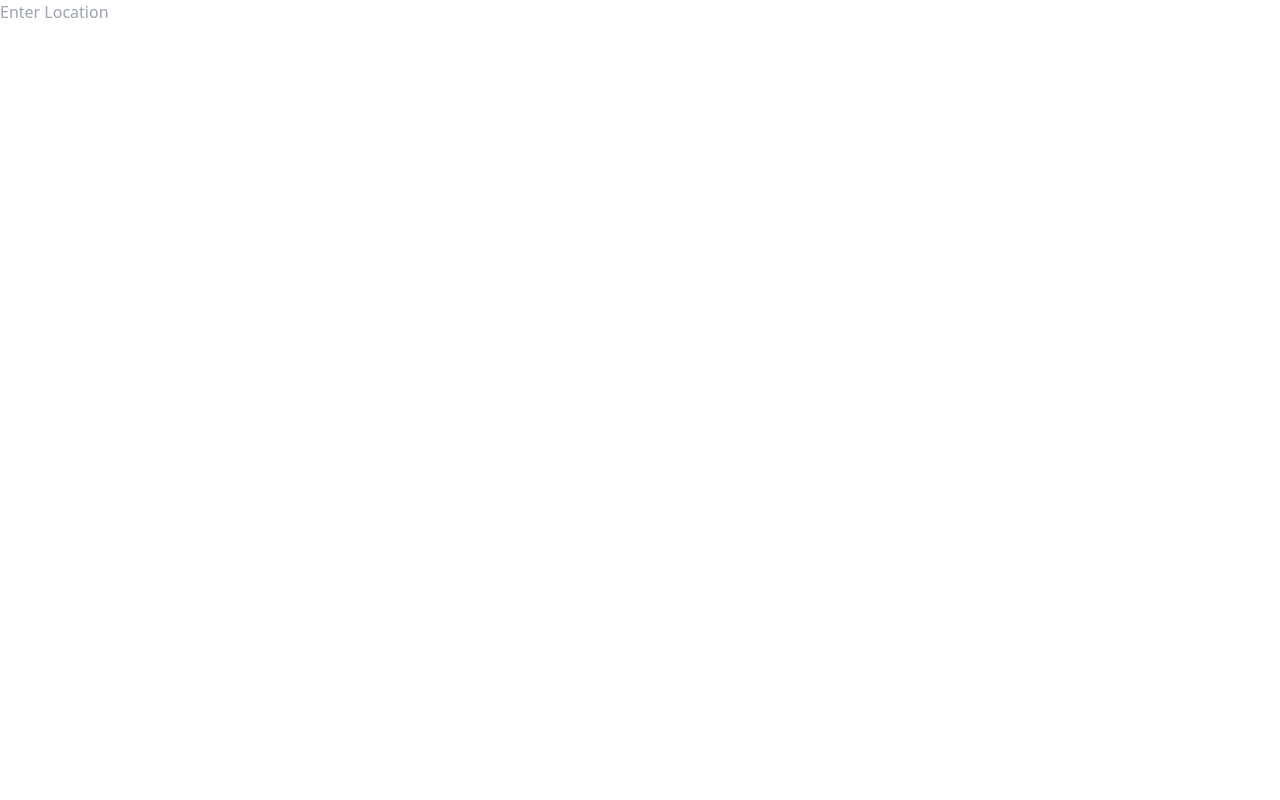
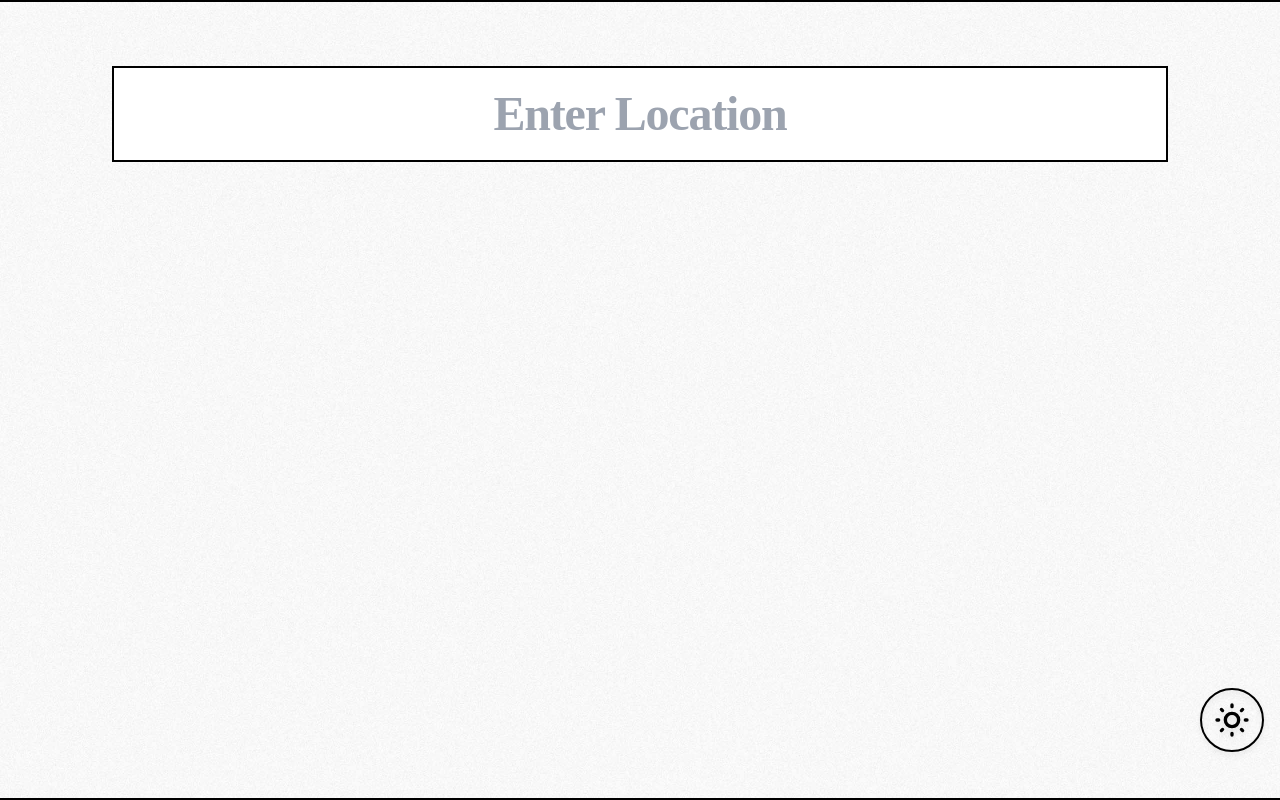
Before and after one commit to Kimchi-Haggis/weather-app-react-next, a Next.js app: page / in a window 1280 px wide. Built offline with nearby package versions, Linux system fonts and the light colour scheme; a web font is replaced by a local one.

Commit message:
[Feat] apply toggle theme

```diff
--- a/pages/index.tsx
+++ b/pages/index.tsx
@@ -1,85 +1,14 @@
 import type { NextPage } from 'next'
-import axios from 'axios'
-import React, { useState } from 'react'
-import { CURRENT_WEATHER } from '../constants/weather.constant';
 
-interface Main {
-  temp: number;
-  feels_like: number;
-  humidity: number;
-}
-
-interface Weather {
-  0: any;
-}
-interface Wind {
-  speed: number;
-}
-
-interface DataType {
-  name: string;
-  main: Main;
-  weather: Weather;
-  wind: Wind;
-}
+import Weather from '@components/weather';
+import ToggleTheme from '@components/toggleDarkMode/ToggleTheme';
 
 const Home: NextPage = () => {
-  const [data, setData] = useState<DataType>({})
-  const [location, setLocation] = useState('')
 
-  const url = `https://api.openweathermap.org/data/2.5/weather?q=${location}&units=imperial&appid=${CURRENT_WEATHER}`
-
-  const searchLocation = (e: { key: string }) => {
-    if (e.key === 'Enter') {
-      axios.get(url).then((response) => {
-        setData(response.data)
-        console.log(response.data)
-        // console.log(typeof data.weather.main);
-
-      })
-      setLocation('')
-    }
-  }
   return (
-    <div className="app">
-      <div className="search">
-        <input
-          value={location}
-          onChange={e => setLocation(e.target.value)}
-          onKeyPress={searchLocation}
-          placeholder='Enter Location'
-          type="text" />
-      </div>
-      <div className="container">
-        <div className="top">
-          <div className="location">
-            <p>{data.name}</p>
-          </div>
-          <div className="temp">
-            {data.main ? <h1>{data.main.temp.toFixed()}°F</h1> : null}
-          </div>
-          <div className="description">
-            {data.weather ? <p>{data.weather[0].main}</p> : null}
-          </div>
-        </div>
-
-        {data.name !== undefined &&
-          <div className="bottom">
-            <div className="feels">
-              {data.main ? <p className='bold'>{data.main.feels_like.toFixed()}°F</p> : null}
-              <p>Feels Like</p>
-            </div>
-            <div className="humidity">
-              {data.main ? <p className='bold'>{data.main.humidity}%</p> : null}
-              <p>Humidity</p>
-            </div>
-            <div className="wind">
-              {data.wind ? <p className='bold'>{data.wind.speed.toFixed()} MPH</p> : null}
-              <p>Wind Speed</p>
-            </div>
-          </div>
-        }
-      </div>
+    <div>
+      <Weather />
+      <ToggleTheme />
     </div>
   )
 }
```
